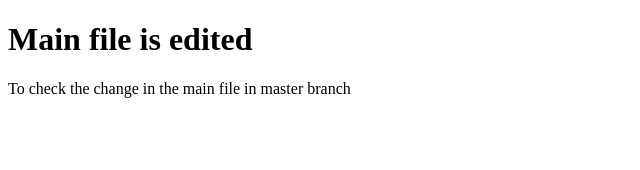
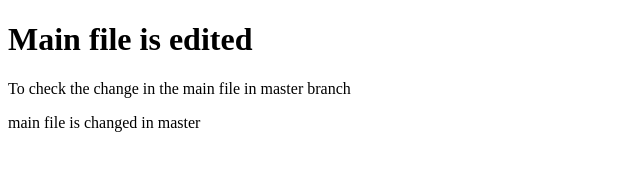
Before and after one commit to shahinam06/git-sample, a plain HTML site: page main.html in a window 1280 px wide. Shown: the whole page, without its empty margins (0-640 px from the left). Drawn offline with Linux system fonts and the light colour scheme.

Commit message:
main file changed in master

```diff
--- a/main.html
+++ b/main.html
@@ -8,5 +8,6 @@
  <body>
     <h1>Main file is edited</h1>
     <p>To check the change in the main file in master branch</p>
+    <p>main file is changed in master</p>
  </body>
  </html>
```
